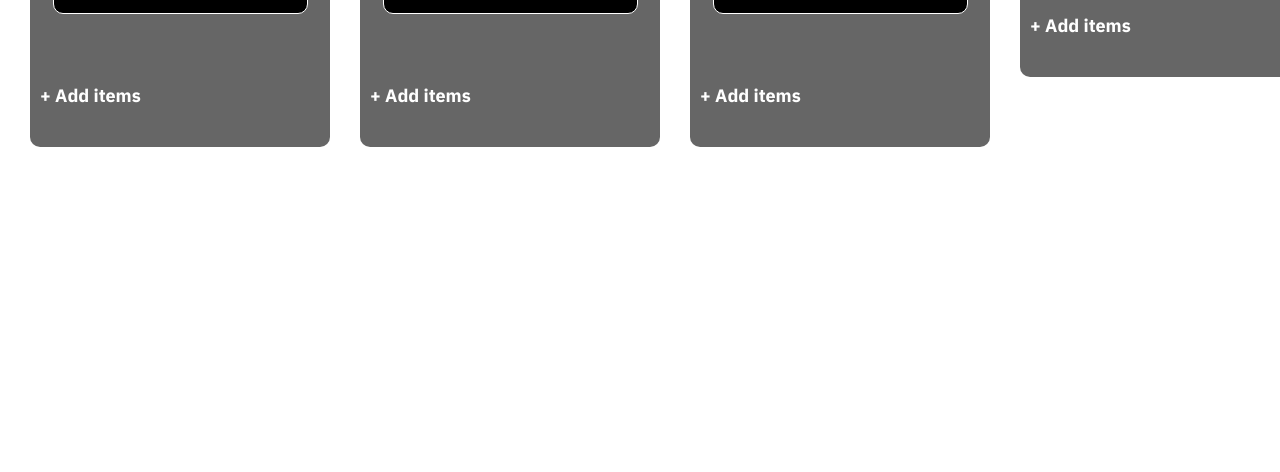
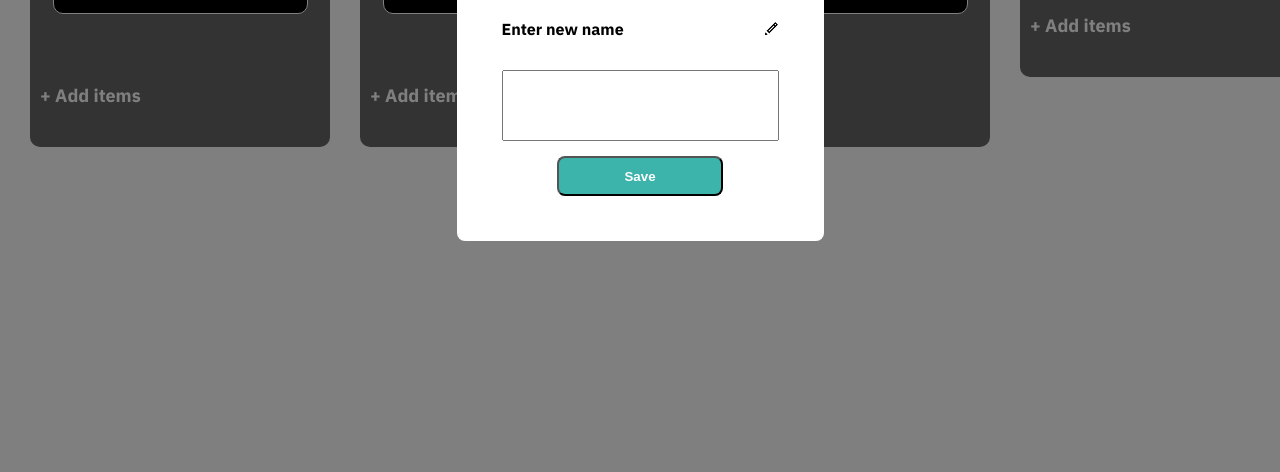
Before and after one commit to OliverVukovic/QuantoxW9-TrelloClone-Drag-n-Drop-API, a plain HTML site: page index.html in a window 1280 px wide. Shown: the part 328-800 px from the top of the page. Drawn offline with Linux system fonts and the light colour scheme.

Commit message:
add modal

```diff
--- a/index.html
+++ b/index.html
@@ -5,7 +5,7 @@
     <meta http-equiv="X-UA-Compatible" content="IE=edge">
     <meta name="viewport" content="width=device-width, initial-scale=1.0">
     <link rel="stylesheet" href="style.css">
-    <link rel="shortcut icon" href="icon/trello-fav.png" type="image/x-icon">
+    <link rel="shortcut icon" href="images/trello-favicon.png" type="image/x-icon">
     <title>Trello-Clone</title>
 </head>
 <body>
@@ -149,12 +149,35 @@
         </div>
     </div>
 
+
+
+<!--  info photo  -->
     <div class="info-photo">
         <img src="images/info-photo.png" alt="info-photo">
         <p>For all questions regarding this website You can ask Stefan and Oliver.</p>
     </div>
 
 
+<!--  item modal  -->
+    <div class="item-modal" id="modal">
+        <div class="main-popup">
+            <div class="trello"><img src="./images/Trello-logo.png" alt="Trello">
+            </div>
+
+            <div class="enter-new-name">
+                <p>Enter new name</p>
+                <img class="pencil" src="./images/pencil-icon.png">
+            </div>
+
+            <div class="input-place">
+                <input type="text">
+            </div>
+
+            <button class="save-new-name" id="new-name">Save</button>
+        </div>
+      </div>
+
+
     <script src="main.js"></script>
 </body>
 </html>
--- a/style.css
+++ b/style.css
@@ -230,3 +230,69 @@ html, body {
     }
 
    }
+
+
+
+
+
+   .item-modal {
+    position: fixed;
+    top: 0;
+    left: 0;
+    width: 100%;
+    height: 100vh;
+    background-color: rgba(0, 0, 0, 0.5);
+    display: flex;
+    justify-content: center;
+    align-items: center;
+    /*display: none;*/
+    /* visibility: hidden; */
+}
+
+.main-popup {
+    max-width: 55%;
+    max-height: 55%;
+    text-align: center;
+    display: flex;
+    flex-direction: column;
+    text-align: center;
+    margin: auto;
+    background-color: white;
+    border-radius: 8px;
+    align-items: center;
+    padding: 45px;
+    padding-top: 25px;
+    gap: 15px;
+}
+
+.enter-new-name {
+    display: flex;
+    width: 100%;
+    align-items: center;
+    justify-content: space-between;
+    font-family: 'IBM Plex Sans', sans-serif;
+    font-weight: 700;
+}
+
+.pencil {
+    height: 16px;
+}
+
+input {
+    width: 100%;
+    min-width: 200px;
+    min-height: 50px;
+    padding: 20px;
+    font-size: 20px;
+    font-family: 'IBM Plex Sans', sans-serif;
+    font-weight: 700;
+}
+
+.save-new-name {
+    width: 60%;
+    height: 40px;
+    color: white;
+    background-color: #3cb3ab;
+    border-radius: 8px;
+    font-weight: 700;
+}
```
